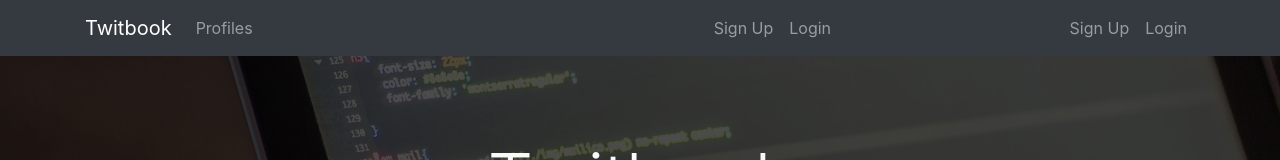
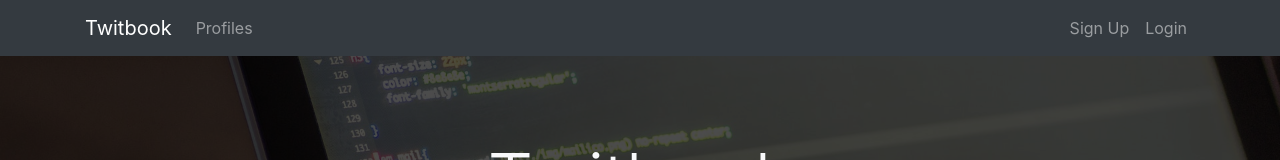
Before and after one commit to mind1990/twitbook-frontend, a React (Create React App) app: page / in a window 1280 px wide. Shown: the top 160 px of the page. Built offline with nearby package versions, Linux system fonts and the light colour scheme.

Commit message:
adds mapStateToProps in Landing

```diff
--- a/src/components/layout/Landing.js
+++ b/src/components/layout/Landing.js
@@ -1,7 +1,15 @@
 import React, { Component } from 'react';
 import { Link } from 'react-router-dom';
+import { PropTypes } from 'prop-types';
+import { connect } from 'react-redux';
 
 class Landing extends Component {
+  componentDidMount() {
+    if (this.props.auth.isAuthenticated) {
+      this.props.history.push('/dashboard');
+    }
+  }
+
   render() {
     return (
       <div className="landing">
@@ -9,13 +17,18 @@ class Landing extends Component {
           <div className="container">
             <div className="row">
               <div className="col-md-12 text-center">
-            		<h1 className="display-3 mb-4">Twitbook
-            		</h1>
-            		<p className="lead">See what’s happening in the world right now</p>
+                <h1 className="display-3 mb-4">Twitbook</h1>
+                <p className="lead">
+                  See what’s happening in the world right now
+                </p>
                 <p>Join Twitbook today.</p>
                 <hr />
-            		<Link to="/register" className="btn btn-lg btn-info mr-2">Sign Up</Link>
-  		          <Link to="/login" className="btn btn-lg btn-light">Login</Link>
+                <Link to="/register" className="btn btn-lg btn-info mr-2">
+                  Sign Up
+                </Link>
+                <Link to="/login" className="btn btn-lg btn-light">
+                  Login
+                </Link>
               </div>
             </div>
           </div>
@@ -25,4 +38,12 @@ class Landing extends Component {
   }
 }
 
-export default Landing;
+Landing.propTypes = {
+  auth: PropTypes.object.isRequired
+};
+
+const mapStateToProps = state => ({
+  auth: state.auth
+});
+
+export default connect(mapStateToProps)(Landing);
--- a/src/components/layout/Navbar.js
+++ b/src/components/layout/Navbar.js
@@ -72,18 +72,6 @@ class Navbar extends Component {
                 </Link>
               </li>
             </ul>
-            <ul className="navbar-nav ml-auto">
-              <li className="nav-item">
-                <Link className="nav-link" to="/register">
-                  Sign Up
-                </Link>
-              </li>
-              <li className="nav-item">
-                <Link className="nav-link" to="/login">
-                  Login
-                </Link>
-              </li>
-            </ul>
             {isAuthenticated ? authLinks : guestLinks}
           </div>
         </div>
```
Lines whose indentation alone changed are shown as unchanged.
